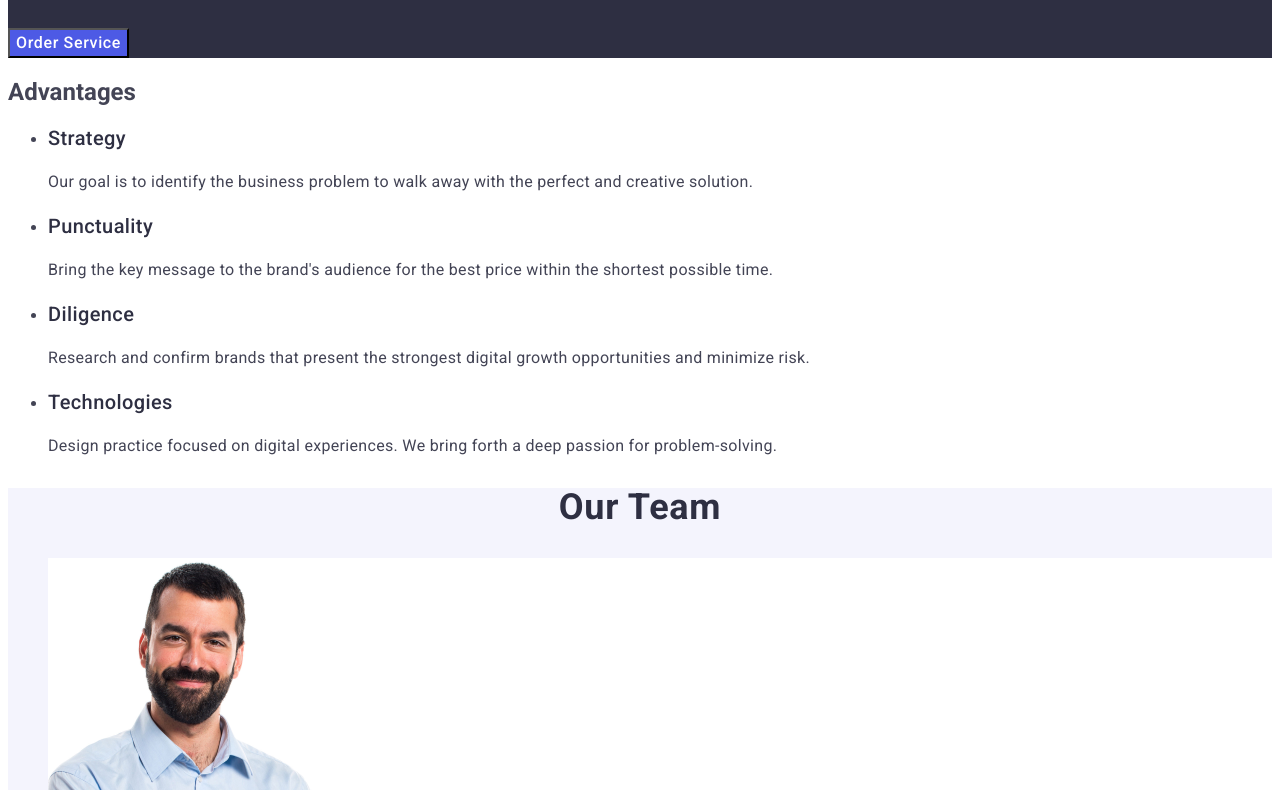
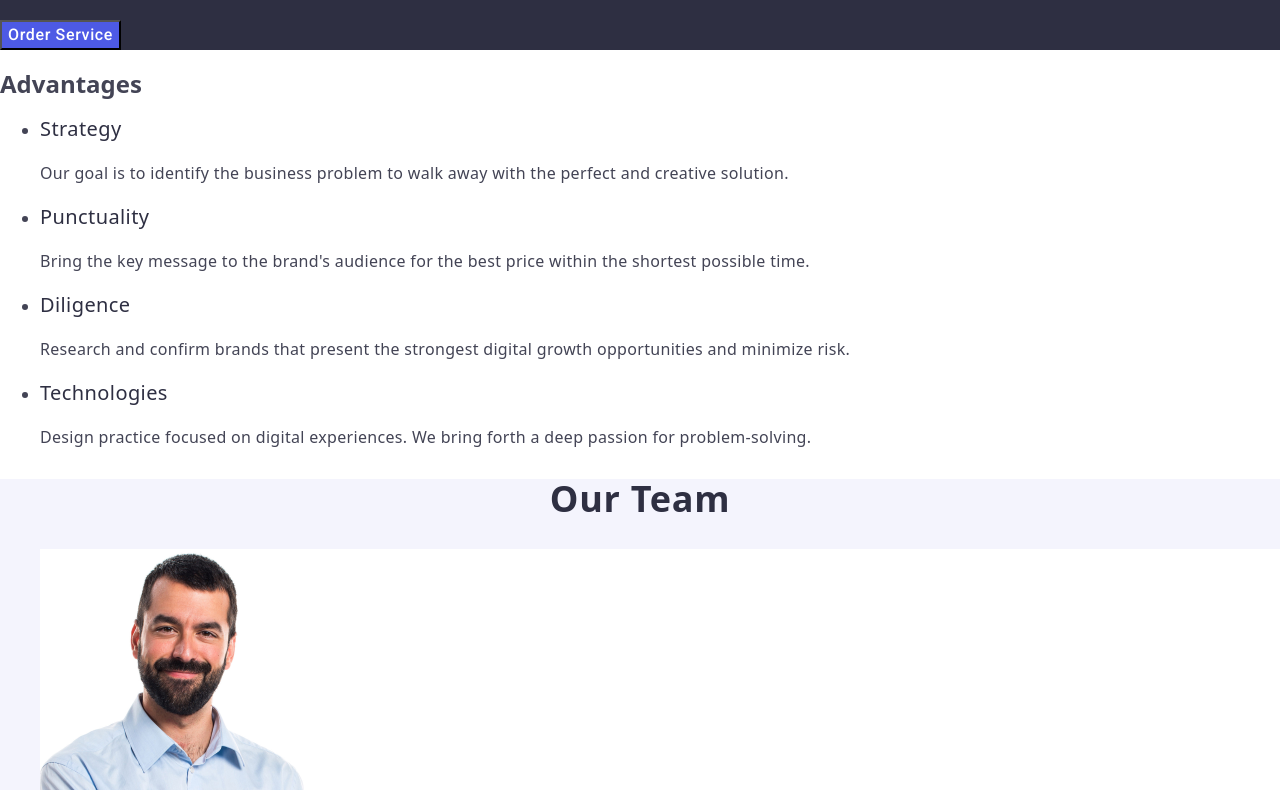
Before and after one commit to MegaZalt/goit-markup-hw-03, a plain HTML site: page index.html in a window 1280 px wide. Shown: the part 306-1096 px from the top of the page. Drawn offline with nearby package versions, Linux system fonts and the light colour scheme.

Commit message:
Update index.html

```diff
--- a/index.html
+++ b/index.html
@@ -8,6 +8,7 @@
     <link rel="preconnect" href="https://fonts.googleapis.com">
     <link rel="preconnect" href="https://fonts.gstatic.com" crossorigin>
     <link href="https://fonts.googleapis.com/css2?family=Raleway:wght@700&family=Roboto:wght@400;500;700&display=swap" rel="stylesheet">
+    <link rel="stylesheet" href="https://cdnjs.cloudflare.com/ajax/libs/modern-normalize/2.0.0/modern-normalize.min.css" integrity="sha512-4xo8blKMVCiXpTaLzQSLSw3KFOVPWhm/TRtuPVc4WG6kUgjH6J03IBuG7JZPkcWMxJ5huwaBpOpnwYElP/m6wg==" crossorigin="anonymous" referrerpolicy="no-referrer" />
 </head>
 <body>
     <header class="">
```
